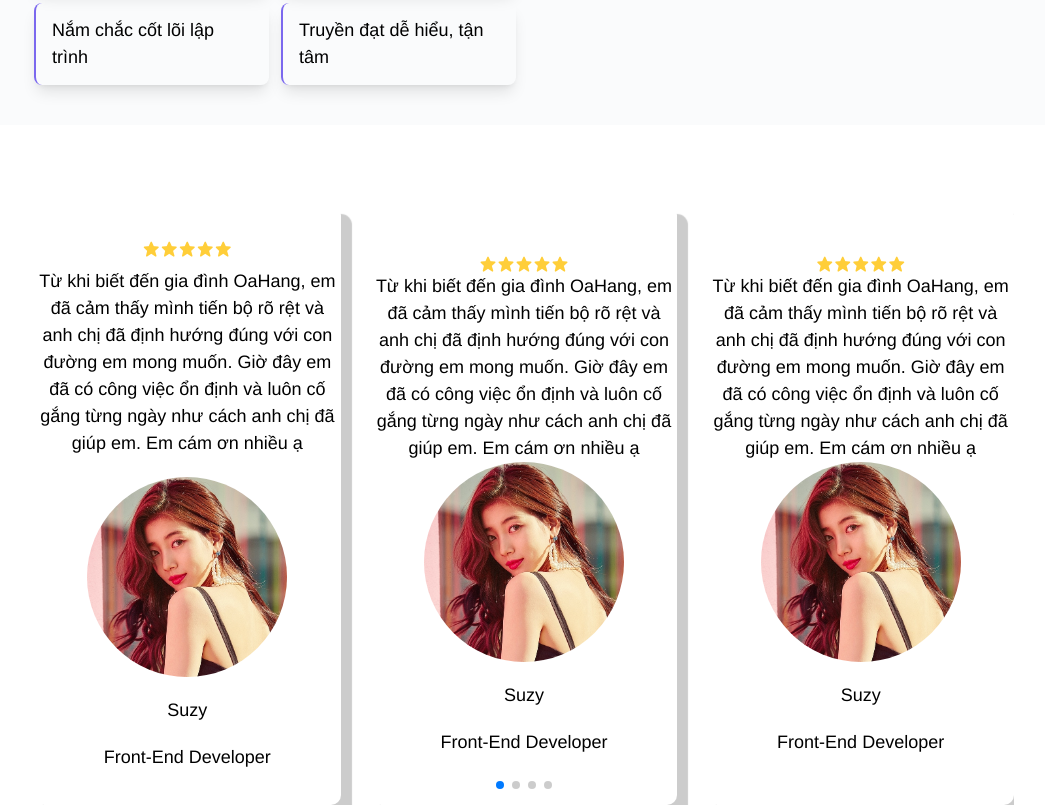
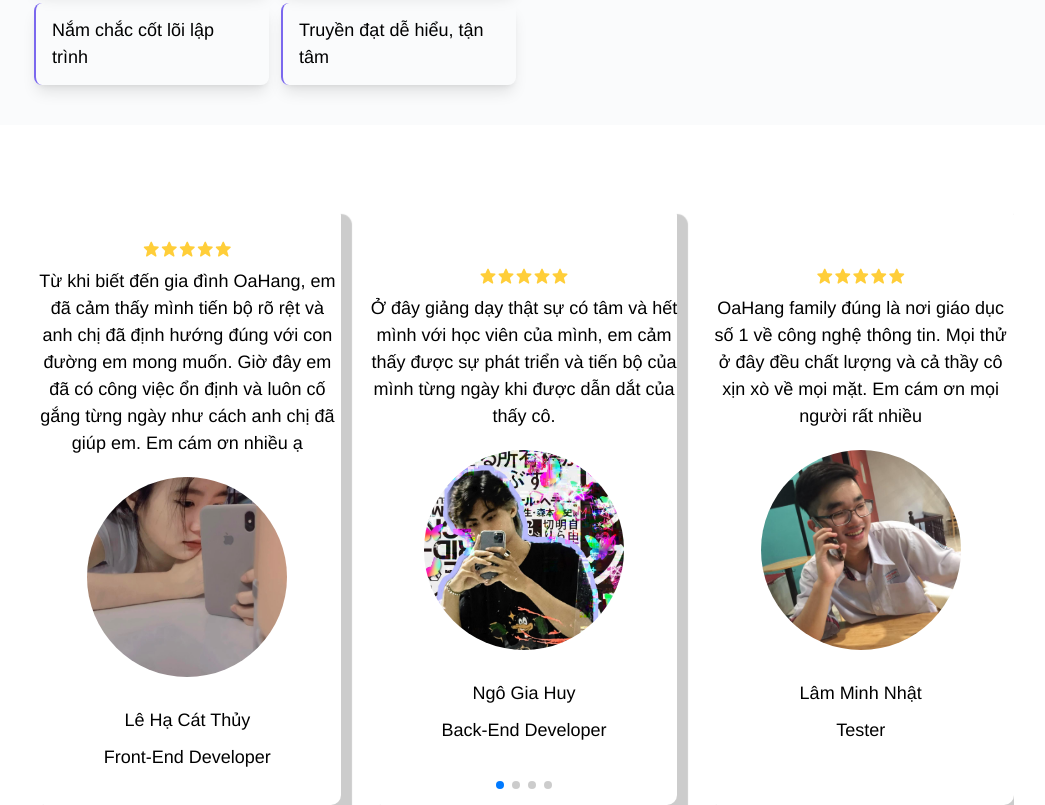
Before and after one commit to oah1006/blog-oahang, a website built with Vite: page tailwind/index.html in a window 1280 px wide. Shown: the part 3005-3810 px from the top of the page, without its empty margins (116-1161 px from the left). Built offline with nearby package versions, Linux system fonts and the light colour scheme.

Commit message:
update slide comment again

```diff
--- a/tailwind/index.html
+++ b/tailwind/index.html
@@ -304,9 +304,9 @@
                         mong muốn. Giờ đây em đã có công việc ổn định và luôn cố gắng từng ngày như cách anh chị đã giúp em. Em cám ơn nhiều ạ
                     </p>
                     <div class="mt-[20px]">
-                        <img src="../assets/img/suzy.jpg" class="h-[200px] w-[200px] rounded-[50%] object-cover m-auto" alt="">
-                        <p class="mt-[20px] text-center font-medium">Suzy</p>
-                        <p class="mt-[20px] text-center">Front-End Developer</p>
+                        <img src="../assets/img/student_5.jpg" class="h-[200px] w-[200px] rounded-[50%] object-cover m-auto" alt="">
+                        <p class="mt-[30px] text-center font-medium">Lê Hạ Cát Thủy</p>
+                        <p class="mt-[10px] text-center">Front-End Developer</p>
                     </div>
                 </div>
                 <div class="swiper-slide flex-col">
@@ -317,13 +317,13 @@
                         <i class='bx bxs-star'></i>
                         <i class='bx bxs-star'></i>
                     </div>
-                    <p class="text-center">Từ khi biết đến gia đình OaHang, em đã cảm thấy mình tiến bộ rõ rệt và anh chị đã định hướng đúng với con đường em
-                        mong muốn. Giờ đây em đã có công việc ổn định và luôn cố gắng từng ngày như cách anh chị đã giúp em. Em cám ơn nhiều ạ
+                    <p class="text-center mt-[10px]">Ở đây giảng dạy thật sự có tâm và hết mình với học viên của mình, em cảm thấy được sự
+                        phát triển và tiến bộ của mình từng ngày khi được dẫn dắt của thấy cô.
                     </p>
-                    <div class="">
-                        <img src="../assets/img/suzy.jpg" class="h-[200px] w-[200px] rounded-[50%] object-cover m-auto" alt="">
-                        <p class="mt-[20px] text-center">Suzy</p>
-                        <p class="mt-[20px] text-center">Front-End Developer</p>
+                    <div class="mt-[20px]">
+                        <img src="../assets/img/student.jpg" class="h-[200px] w-[200px] rounded-[50%] object-cover m-auto" alt="">
+                        <p class="mt-[30px] text-center font-medium">Ngô Gia Huy</p>
+                        <p class="mt-[10px] text-center">Back-End Developer</p>
                     </div>
                 </div>
                 <div class="swiper-slide flex-col">
@@ -334,13 +334,13 @@
                         <i class='bx bxs-star'></i>
                         <i class='bx bxs-star'></i>
                     </div>
-                    <p class="text-center">Từ khi biết đến gia đình OaHang, em đã cảm thấy mình tiến bộ rõ rệt và anh chị đã định hướng đúng với con đường em
-                        mong muốn. Giờ đây em đã có công việc ổn định và luôn cố gắng từng ngày như cách anh chị đã giúp em. Em cám ơn nhiều ạ
+                    <p class="text-center mt-[10px]">OaHang family đúng là nơi giáo dục số 1 về công nghệ thông tin. Mọi thử ở đây đều chất lượng và cả thầy
+                        cô xịn xò về mọi mặt. Em cám ơn mọi người rất nhiều
                     </p>
-                    <div class="">
-                        <img src="../assets/img/suzy.jpg" class="h-[200px] w-[200px] rounded-[50%] object-cover m-auto" alt="">
-                        <p class="mt-[20px] text-center">Suzy</p>
-                        <p class="mt-[20px] text-center">Front-End Developer</p>
+                    <div class="mt-[20px]">
+                        <img src="../assets/img/student_1.jpg" class="h-[200px] w-[200px] rounded-[50%] object-cover m-auto" alt="">
+                        <p class="mt-[30px] text-center font-medium">Lâm Minh Nhật</p>
+                        <p class="mt-[10px] text-center">Tester</p>
                     </div>
                 </div>
                 <div class="swiper-slide flex-col">
@@ -351,13 +351,13 @@
                         <i class='bx bxs-star'></i>
                         <i class='bx bxs-star'></i>
                     </div>
-                    <p class="text-center">Từ khi biết đến gia đình OaHang, em đã cảm thấy mình tiến bộ rõ rệt và anh chị đã định hướng đúng với con đường em
-                        mong muốn. Giờ đây em đã có công việc ổn định và luôn cố gắng từng ngày như cách anh chị đã giúp em. Em cám ơn nhiều ạ
+                    <p class="text-center mt-[10px]">Lúc đầu mới bắt đầu học em vẫn còn mông lung và mơ hồ, nhưng sau khi em được bạn bè chỉ đến đây học
+                        thì em đã có lộ trình học rõ ràng, thầy cô luôn bên cạnh hướng dẫn một cách nhiệt tình. Không có gì để chê về nơi đây
                     </p>
-                    <div class="">
-                        <img src="../assets/img/suzy.jpg" class="h-[200px] w-[200px] rounded-[50%] object-cover m-auto" alt="">
-                        <p class="mt-[20px] text-center">Suzy</p>
-                        <p class="mt-[20px] text-center">Front-End Developer</p>
+                    <div class="mt-[20px]">
+                        <img src="../assets/img/student_2.jpg" class="h-[200px] w-[200px] rounded-[50%] object-cover m-auto" alt="">
+                        <p class="mt-[30px] text-center font-medium">Thiên Quỳnh</p>
+                        <p class="mt-[10px] text-center">business analyst</p>
                     </div>
                 </div>
                 <div class="swiper-slide flex-col">
@@ -368,13 +368,13 @@
                         <i class='bx bxs-star'></i>
                         <i class='bx bxs-star'></i>
                     </div>
-                    <p class="text-center">Từ khi biết đến gia đình OaHang, em đã cảm thấy mình tiến bộ rõ rệt và anh chị đã định hướng đúng với con đường em
-                        mong muốn. Giờ đây em đã có công việc ổn định và luôn cố gắng từng ngày như cách anh chị đã giúp em. Em cám ơn nhiều ạ
+                    <p class="text-center mt-[10px]">Đối với con gái như em thì ngành này thật sự rất khó, nhưng thầy cô ở đây luôn bên cạnh an ủi, ủng hộ
+                        và hướng dẫn cho em rất nhiệt tình. Mọi thứ dần dần trở nên dễ dàng với em và giờ em đã có công việc ổn định như hiện tại
                     </p>
-                    <div class="">
-                        <img src="../assets/img/suzy.jpg" class="h-[200px] w-[200px] rounded-[50%] object-cover m-auto" alt="">
-                        <p class="mt-[20px] text-center">Suzy</p>
-                        <p class="mt-[20px] text-center">Front-End Developer</p>
+                    <div class="mt-[20px]">
+                        <img src="../assets/img/student_3.jpg" class="h-[200px] w-[200px] rounded-[50%] object-cover m-auto" alt="">
+                        <p class="mt-[30px] text-center font-medium">Lê Quỳnh Phương Phi</p>
+                        <p class="mt-[10px] text-center">Front-End Developer</p>
                     </div>
                 </div>
                 <div class="swiper-slide flex-col">
@@ -385,13 +385,13 @@
                         <i class='bx bxs-star'></i>
                         <i class='bx bxs-star'></i>
                     </div>
-                    <p class="text-center">Từ khi biết đến gia đình OaHang, em đã cảm thấy mình tiến bộ rõ rệt và anh chị đã định hướng đúng với con đường em
-                        mong muốn. Giờ đây em đã có công việc ổn định và luôn cố gắng từng ngày như cách anh chị đã giúp em. Em cám ơn nhiều ạ
+                    <p class="text-center mt-[10px]">Đến đây liền và ngay đi ạ vì không nơi nào có chất lượng giảng dạy tốt như OaHang family. Mọi người
+                        sẽ không hối hận khi bỏ tiền ra học đâu ạ. 10 điểm cho thầy cô
                     </p>
-                    <div class="">
-                        <img src="../assets/img/suzy.jpg" class="h-[200px] w-[200px] rounded-[50%] object-cover m-auto" alt="">
-                        <p class="mt-[20px] text-center">Suzy</p>
-                        <p class="mt-[20px] text-center">Front-End Developer</p>
+                    <div class="mt-[20px]">
+                        <img src="../assets/img/student_4.jpg" class="h-[200px] w-[200px] rounded-[50%] object-cover m-auto" alt="">
+                        <p class="mt-[30px] text-center font-medium">Phạm Vũ Anh Tuấn</p>
+                        <p class="mt-[10px] text-center">Front-End Developer</p>
                     </div>
                 </div>
             </div>
```
Also changed, not shown: assets/img/student.jpg (added), assets/img/student_1.jpg (added), assets/img/student_2.jpg (added), assets/img/student_3.jpg (added), assets/img/student_4.jpg (added), assets/img/student_5.jpg (added), tailwind/build/tailwind.css.
